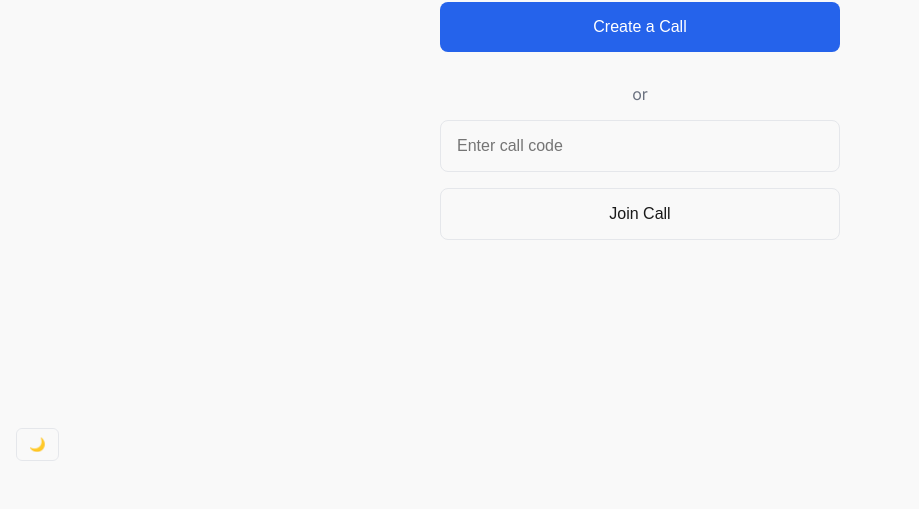
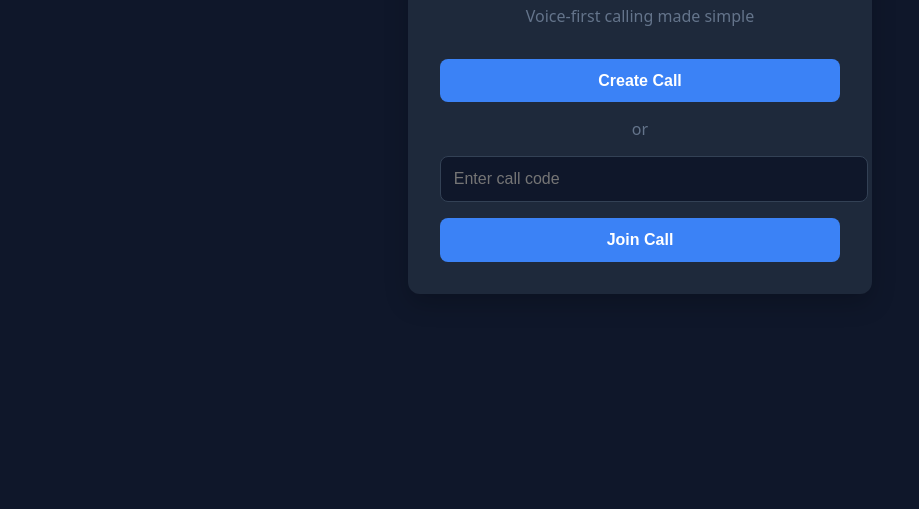
Before and after one commit to Sanket-Bharadwaj/Callio, a plain HTML site: page frontend/index.html in a window 1280 px wide. Shown: the part 323-832 px from the top of the page, without its empty margins (0-919 px from the left). Before the commit the page ends 800 px from the top, so only its background shows below. Drawn offline with Linux system fonts and the light colour scheme.

Commit message:
Update index.html

```diff
--- a/frontend/index.html
+++ b/frontend/index.html
@@ -2,113 +2,118 @@
 <html lang="en">
 <head>
   <meta charset="UTF-8" />
-  <meta name="viewport" content="width=device-width, initial-scale=1.0" />
-  <title>Callio – Voice-first calling</title>
-  <link href="https://fonts.googleapis.com/css2?family=Inter:wght@400;600&display=swap" rel="stylesheet" />
+  <meta name="viewport" content="width=device-width, initial-scale=1.0"/>
+  <title>Callio</title>
   <style>
-    /* Same styles as before for clean theme, buttons, etc. */
     :root {
-      --bg: #f9f9f9; --text: #1a1a1a; --secondary: #6b7280;
-      --border: #e5e7eb; --accent: #2563eb;
+      --bg: #0f172a;
+      --fg: #1e293b;
+      --text: #f8fafc;
+      --muted: #64748b;
+      --accent: #3b82f6;
+      --accent-hover: #2563eb;
     }
-    [data-theme="dark"] {
-      --bg: #0f172a; --text: #f8fafc; --secondary: #94a3b8;
-      --border: #334155; --accent: #3b82f6;
+
+    body {
+      margin: 0;
+      font-family: system-ui, sans-serif;
+      background-color: var(--bg);
+      color: var(--text);
+      display: flex;
+      flex-direction: column;
+      align-items: center;
+      justify-content: center;
+      height: 100vh;
+      padding: 1rem;
     }
-    * { box-sizing: border-box; margin: 0; padding: 0; }
-    body {
-      font-family: 'Inter', sans-serif;
+
+    .container {
+      background: var(--fg);
+      padding: 2rem;
+      border-radius: 12px;
+      max-width: 400px;
+      width: 100%;
+      box-shadow: 0 10px 25px rgba(0,0,0,0.2);
+    }
+
+    h1 {
+      text-align: center;
+      margin-bottom: 0.5rem;
+    }
+
+    p {
+      text-align: center;
+      color: var(--muted);
+      margin-bottom: 2rem;
+    }
+
+    input {
+      width: 100%;
+      padding: 0.8rem;
+      margin-bottom: 1rem;
+      border-radius: 8px;
+      border: 1px solid #334155;
       background: var(--bg);
       color: var(--text);
-      min-height: 100vh;
-      display: flex;
-      justify-content: center;
-      align-items: center;
-      padding: 2rem;
-      transition: background 0.2s ease, color 0.2s ease;
+      font-size: 1rem;
     }
-    .container { max-width: 400px; width: 100%; }
-    h1 { font-size: 2.25rem; font-weight: 600; text-align: center; margin-bottom: 0.5rem; }
-    p { text-align: center; color: var(--secondary); margin-bottom: 2rem; }
-    .btn {
-      width: 100%; padding: 1rem; border: none; border-radius: 8px;
-      font-size: 1rem; font-weight: 500; cursor: pointer;
-      background: var(--accent); color: white; margin-bottom: 1rem;
+
+    button {
+      width: 100%;
+      padding: 0.8rem;
+      background: var(--accent);
+      color: white;
+      border: none;
+      border-radius: 8px;
+      font-weight: bold;
+      font-size: 1rem;
+      cursor: pointer;
+      transition: background 0.2s;
     }
-    .input {
-      width: 100%; padding: 1rem; border: 1px solid var(--border);
-      border-radius: 8px; font-size: 1rem; margin-bottom: 1rem;
-      background: var(--bg); color: var(--text);
+
+    button:hover {
+      background: var(--accent-hover);
     }
-    .divider {
-      text-align: center; color: var(--secondary); margin: 1rem 0;
-    }
-    .toggle {
-      position: fixed; bottom: 16px; left: 16px;
-      background: var(--bg); color: var(--secondary);
-      border: 1px solid var(--border); padding: 8px 12px;
-      border-radius: 6px; cursor: pointer;
+
+    .or {
+      text-align: center;
+      margin: 1rem 0;
+      color: var(--muted);
     }
   </style>
 </head>
 <body>
   <div class="container">
     <h1>Callio</h1>
-    <p>Voice-first calling made simple.</p>
+    <p>Voice-first calling made simple</p>
 
-    <button class="btn" id="create-btn">Create a Call</button>
-    <div class="divider">or</div>
-    <input type="text" id="room-code" class="input" placeholder="Enter call code" />
-    <button class="btn" id="join-btn" style="background: transparent; border: 1px solid var(--border); color: var(--text);">Join Call</button>
+    <button id="create">Create Call</button>
+    <div class="or">or</div>
+    <input type="text" placeholder="Enter call code" id="code" />
+    <button id="join">Join Call</button>
   </div>
 
-  <button class="toggle" id="theme-toggle">🌙</button>
+  <script>
+    const create = document.getElementById('create');
+    const join = document.getElementById('join');
+    const code = document.getElementById('code');
 
-  <script>
-    const themeToggle = document.getElementById('theme-toggle');
-    if (localStorage.getItem('theme') === 'dark') {
-      document.body.setAttribute('data-theme', 'dark');
-      themeToggle.textContent = '☀️';
-    }
-
-    themeToggle.onclick = () => {
-      const dark = document.body.setAttribute('data-theme') === 'dark';
-      if (dark) {
-        document.body.removeAttribute('data-theme');
-        localStorage.setItem('theme', 'light');
-        themeToggle.textContent = '🌙';
-      } else {
-        document.body.setAttribute('data-theme', 'dark');
-        localStorage.setItem('theme', 'dark');
-        themeToggle.textContent = '☀️';
-      }
-    };
-
-    function goToRoom(roomId, isCreator) {
+    function askNameAndGo(callId) {
       const name = prompt("Enter your name:");
       if (!name) return;
       localStorage.setItem('userName', name);
-      localStorage.setItem('isCreator', isCreator ? 'true' : 'false');
-      window.location.href = `room.html?id=${roomId}`;
+      window.location.href = `room.html?id=${callId}`;
     }
 
-    document.getElementById('create-btn').onclick = () => {
-      const roomId = Math.random().toString(36).substr(2, 6).toUpperCase();
-      goToRoom(roomId, true);
+    create.onclick = () => {
+      const callId = Math.random().toString(36).substring(2, 8).toUpperCase();
+      askNameAndGo(callId);
     };
 
-    document.getElementById('join-btn').onclick = () => {
-      const code = document.getElementById('room-code').value.trim().toUpperCase();
-      if (code.length < 3) {
-        alert("Enter a valid room code");
-        return;
-      }
-      goToRoom(code, false);
+    join.onclick = () => {
+      const callId = code.value.trim();
+      if (callId) askNameAndGo(callId);
     };
-
-    document.getElementById('room-code').addEventListener('keypress', e => {
-      if (e.key === 'Enter') document.getElementById('join-btn').click();
-    });
   </script>
 </body>
 </html>
```
